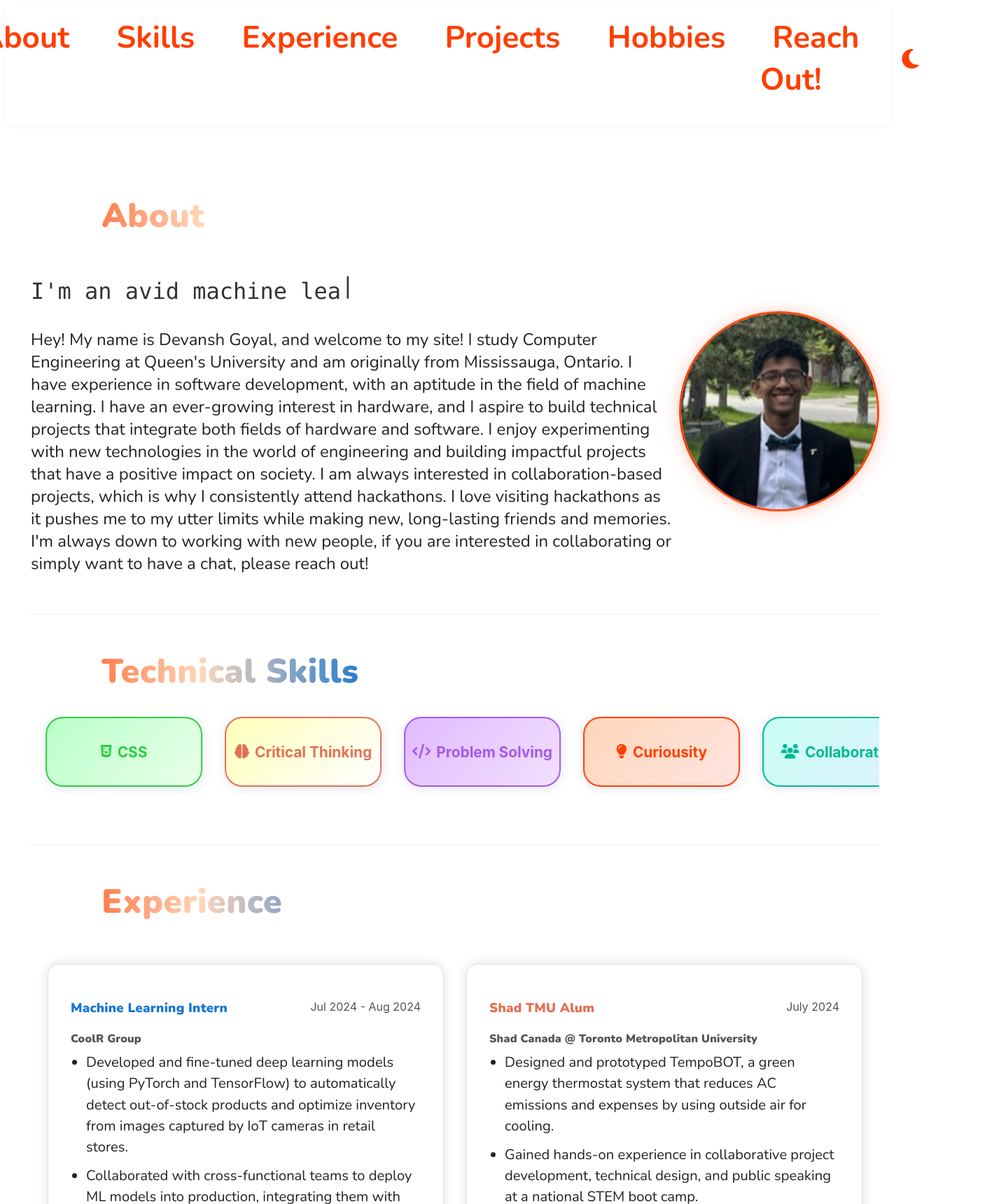
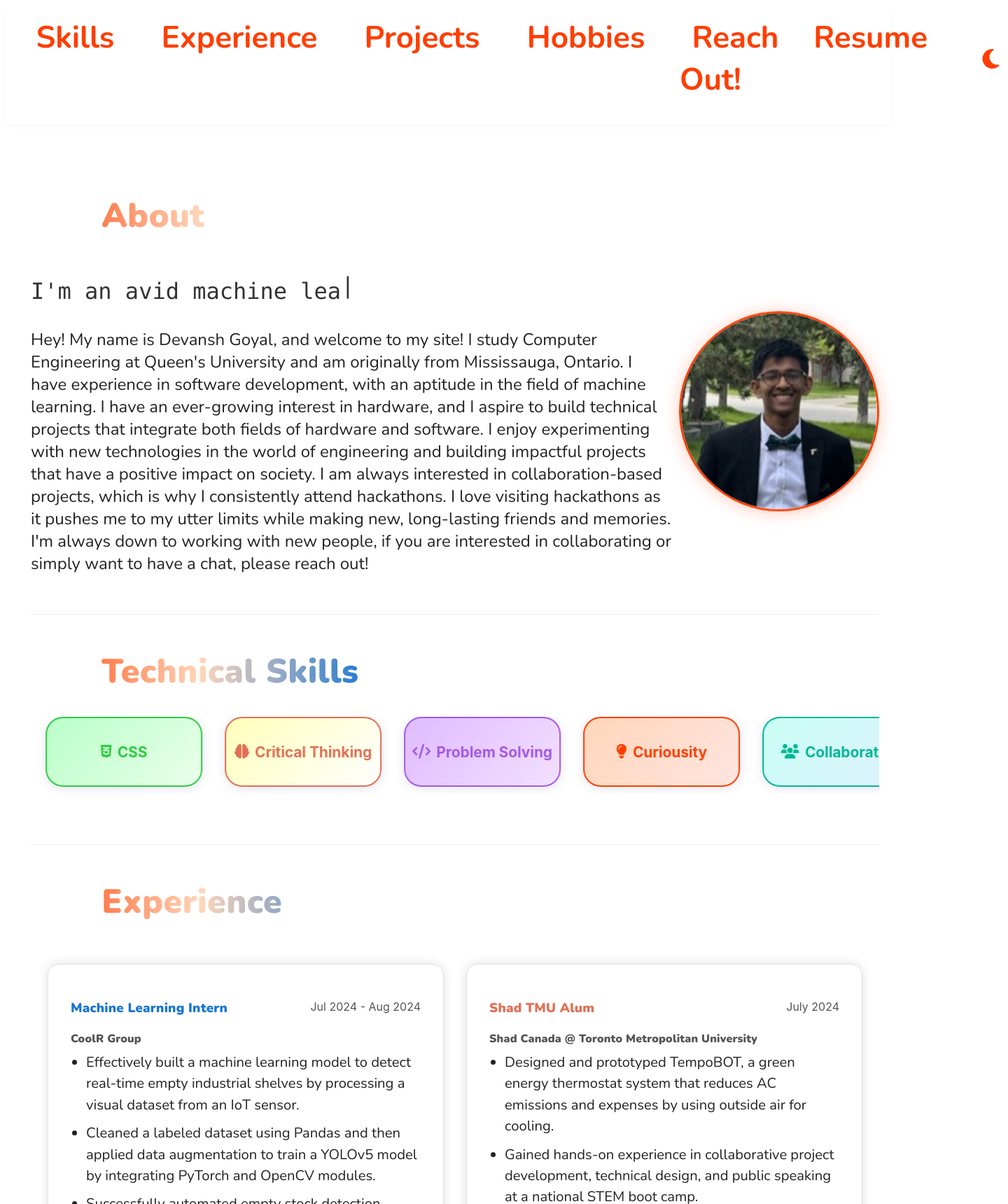
Before and after one commit to devanshg07/PersonalPortfolio, a Svelte app: page / in a window 1280 px wide. Shown: the top 1720 px of the page at 70% size, 1440 px wide, since content can reach past the window. Built offline with nearby package versions, Linux system fonts and the light colour scheme.

Commit message:
update experience and projects

```diff
--- a/src/App.svelte
+++ b/src/App.svelte
@@ -7,7 +7,8 @@
 		{ id: 'experience', label: 'Experience' },
 		{ id: 'projects', label: 'Projects' },
 		{ id: 'hobbies', label: 'Hobbies' },
-		{ id: 'reachout', label: 'Reach Out!' }
+		{ id: 'reachout', label: 'Reach Out!' },
+		{ id: 'resume', label: 'Resume', external: true, url: 'https://docs.google.com/document/d/1ENQE7DyKBycYKb27E80NPjzEqrZV9eyk/edit' }
 	];
 
 	// Typewriter effect
@@ -76,7 +77,13 @@
 <nav>
 	<ul>
 		{#each sections as section}
-			<li><a href={'#' + section.id}>{section.label}</a></li>
+			<li>
+				{#if section.external}
+					<a href={section.url} target="_blank" rel="noopener">{section.label}</a>
+				{:else}
+					<a href={'#' + section.id}>{section.label}</a>
+				{/if}
+			</li>
 		{/each}
 	</ul>
 	<button class="theme-toggle" on:click={toggleDarkMode} aria-label="Toggle light/dark mode">
@@ -135,8 +142,9 @@
 				</div>
 				<h4 class="exp-company">CoolR Group</h4>
 				<ul class="exp-list">
-					<li>Developed and fine-tuned deep learning models (using PyTorch and TensorFlow) to automatically detect out-of-stock products and optimize inventory from images captured by IoT cameras in retail stores.</li>
-					<li>Collaborated with cross-functional teams to deploy ML models into production, integrating them with CoolR’s StoreAware SaaS platform for real-time analytics and actionable insight.</li>
+					<li>Effectively built a machine learning model to detect real-time empty industrial shelves by processing a visual dataset from an IoT sensor.</li>
+					<li>Cleaned a labeled dataset using Pandas and then applied data augmentation to train a YOLOv5 model by integrating PyTorch and OpenCV modules.</li>
+					<li>Successfully automated empty stock detection, hence decreasing shelf inspection by &gt;20% and increasing product availability.</li>
 				</ul>
 				<div class="exp-bubbles">
 					<span class="exp-bubble">PyTorch</span>
@@ -173,8 +181,9 @@
 					<h3 class="exp-title project-title">Vanilla Neural Network</h3>
 				</div>
 				<ul class="exp-list">
-					<li>Built a neural network from scratch in Python using only basic math, without any machine learning libraries.</li>
-					<li>Learned the fundamentals of forward/backward propagation and gradients by implementing all computations manually.</li>
+					<li>Computed a neural network to make predictions of a student’s GPA using 4 different independent variables without any external machine learning libraries.</li>
+					<li>Applied calculus and linear algebra concepts to implement the movement of neurons manually and calculate gradients and change network weights using optimization.</li>
+					<li>Received a final validation error of &lt;0.5, resulting in feasible and precise predictions of a student’s GPA.</li>
 				</ul>
 				<div class="exp-bubbles">
 					<span class="exp-bubble">Python</span>
@@ -203,8 +212,9 @@
 					<h3 class="exp-title project-title">CiviClinic</h3>
 				</div>
 				<ul class="exp-list">
-					<li>Developed an AI-powered healthcare app that lets users check symptoms with GPT, scan wounds using computer vision, and get matched to doctors or clinics nearby.</li>
-					<li>Built a modern Flask app with instant health assessments, smart injury analysis, and an interactive care map using Python, machine learning, and real medical data.</li>
+					<li>Created CiviClinic, an AI-powered web app designed to improve Canada’s healthcare system by reducing the number of unnecessary ER visits through machine learning based diagnosis and intelligent doctor matching.</li>
+					<li>Used TensorFlow and PyTorch libraries to diagnose a patient using image processing and NLP, and the OpenAI API Key to match patients with the correct doctors, and provide medical advice.</li>
+					<li>Reduced ER wait times by classifying non-critical patients using AI, ensuring that 1 in 7 unnecessary ER patients can take care of themselves without the need for medical support.</li>
 				</ul>
 				<div class="exp-bubbles">
 					<span class="exp-bubble">TensorFlow</span>
```
